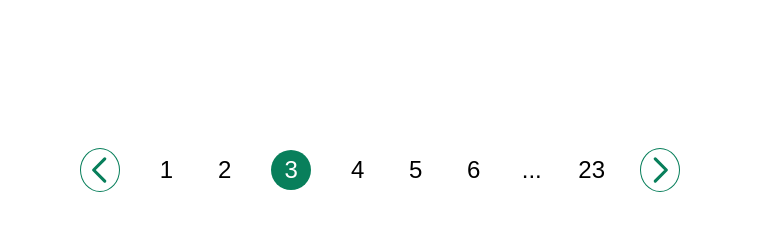
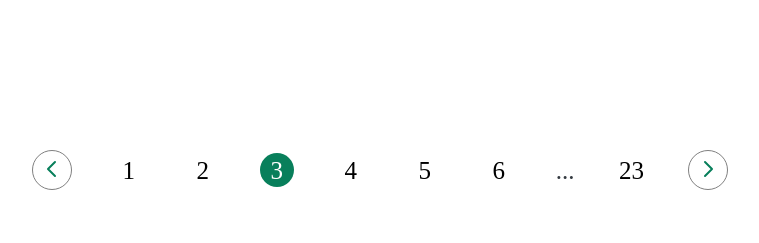
Before and after one commit to mihai-gabriel1/Pagination-Component, a plain HTML site: page index.html in a window 1280 px wide. Shown: the whole page, without its empty margins (260-1019 px from the left). Drawn offline with Linux system fonts and the light colour scheme; a web font is replaced by a local one.

Commit message:
Reworked the project, major changes has been done.

```diff
--- a/index.html
+++ b/index.html
@@ -12,11 +12,11 @@
     <link rel="stylesheet" href="style.css" />
   </head>
   <body>
-    <div class="container">
-      <button>
+    <div class="pagination">
+      <button class="btn">
         <svg
           xmlns="http://www.w3.org/2000/svg"
-          class="btn btn--left"
+          class="btn-icon"
           fill="none"
           viewBox="0 0 24 24"
           stroke="currentColor"
@@ -29,18 +29,18 @@
           />
         </svg>
       </button>
-      <button class="one">1</button>
-      <button>2</button>
-      <button class="three">3</button>
-      <button>4</button>
-      <button>5</button>
-      <button>6</button>
-      <button>...</button>
-      <button>23</button>
-      <button>
+      <a href="#" class="page-link">1</a>
+      <a href="#" class="page-link">2</a>
+      <a href="#" class="page-link three">3</a>
+      <a href="#" class="page-link">4</a>
+      <a href="#" class="page-link">5</a>
+      <a href="#" class="page-link">6</a>
+      <span class="dots">...</span>
+      <a href="#" class="page-link">23</a>
+      <button class="btn">
         <svg
           xmlns="http://www.w3.org/2000/svg"
-          class="btn btn--right"
+          class="btn-icon"
           fill="none"
           viewBox="0 0 24 24"
           stroke="currentColor"
--- a/style.css
+++ b/style.css
@@ -14,54 +14,61 @@ body {
   margin: 100px auto;
   width: 700px;
   padding: 50px;
-}
-
-.container {
   display: flex;
   justify-content: center;
   align-items: center;
-  gap: 35px;
 }
 
-.btn--left,
-.btn--right {
-  stroke: #087f5b;
-  border: 1px solid #087f5b;
-  border-radius: 50%;
+.pagination {
   display: flex;
   justify-content: center;
   align-items: center;
-  font-size: 18px;
-  width: 44px;
-  height: 44px;
-  /* padding: 5px; */
+  gap: 40px;
+  font-size: 25px;
+  font-weight: 400;
+}
+
+.btn {
+  border: 1px solid grey;
+  width: 40px;
+  height: 40px;
+  background-color: white;
+  border-radius: 50%;
+}
+
+.btn:hover {
+  background-color: #087f5b;
+  /* color: white; */
+  stroke: red;
+}
+
+.btn-icon {
+  height: 24px;
+  width: 24px;
+  stroke: #087f5b;
+}
+
+.btn-icon:hover {
+  color: red;
+}
+
+a {
+  display: flex;
+  justify-content: center;
+  align-items: center;
+  color: black;
+  text-decoration: none;
+  width: 34px;
+  height: 34px;
+  border-radius: 50%;
+}
+
+a:hover {
+  background-color: #087f5b;
+  color: white;
 }
 
 .three {
   background-color: #087f5b;
   color: white;
-  padding: 20px;
-  display: flex;
-  align-items: center;
-  justify-content: center;
 }
-
-button {
-  width: 40px;
-  height: 40px;
-  border-radius: 50%;
-  border: none;
-  background-color: white;
-  font-size: 24px;
-  display: flex;
-  justify-content: center;
-  align-items: center;
-}
-
-button:hover {
-  cursor: pointer;
-  background-color: #087f5b;
-  /* padding: 25px; */
-  color: white;
-  padding: 20px;
-}
```
